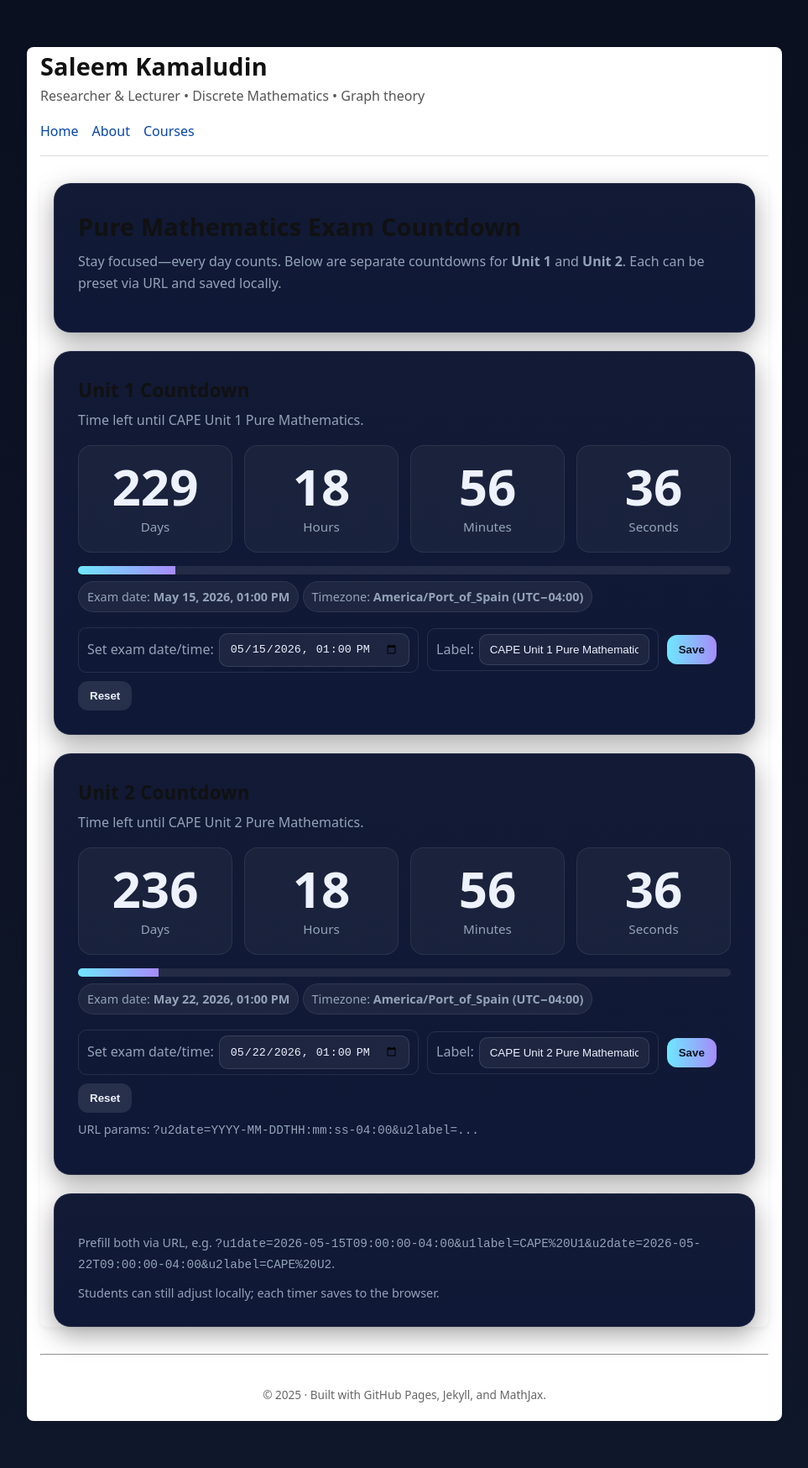
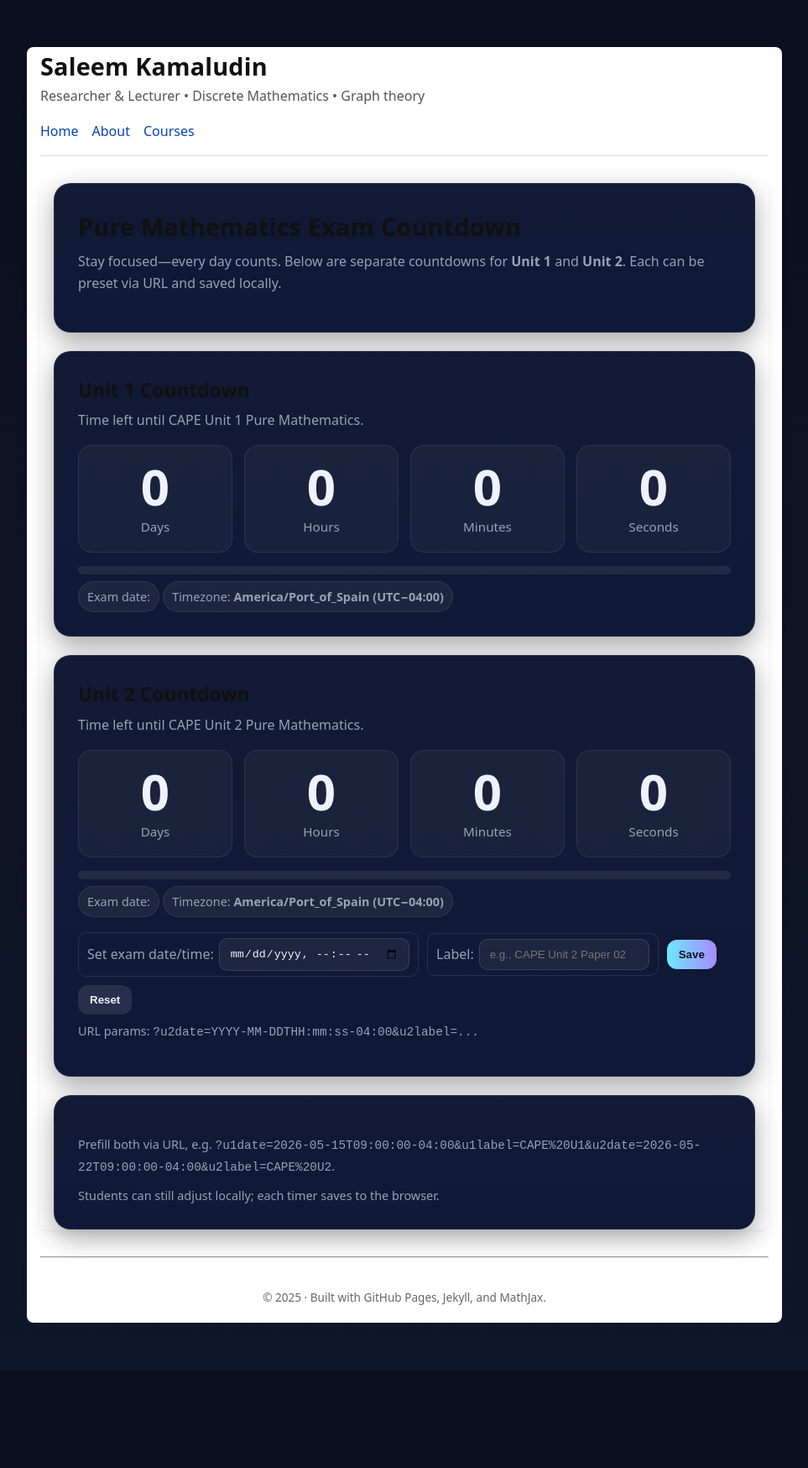
Before and after one commit to SaleemKamaludin/SaleemKamaludin.github.io, a Jekyll site: the page built from countdown/pure-math/index.html, in a window 1280 px wide. Shown: the whole page at 84% size, without its empty margins (158-1121 px from the left). Built offline with Jekyll 4.4.1, drawn with Linux system fonts in a browser that asks for light colours; after the commit the page ends 1631 px from its top, so only the background shows below that.

Commit message:
Update index.html

```diff
--- a/countdown/pure-math/index.html
+++ b/countdown/pure-math/index.html
@@ -64,7 +64,7 @@ title: Pure Mathematics Exam Countdown
             <span class="pill">Timezone: <strong>America/Port_of_Spain (UTC−04:00)</strong></span>
           </div>
         </div>
-        <div class="config">
+       <!-- <div class="config">
           <label class="kbd">Set exam date/time:
             <input class="exam-input" type="datetime-local" />
           </label>
@@ -73,7 +73,7 @@ title: Pure Mathematics Exam Countdown
           </label>
           <button class="save">Save</button>
           <button class="reset btn-ghost">Reset</button>
-        </div>
+        </div> -->
       <!--  <p class="note">URL params: <code>?u1date=YYYY-MM-DDTHH:mm:ss-04:00&u1label=...</code></p> -->
       </div>
 
```
